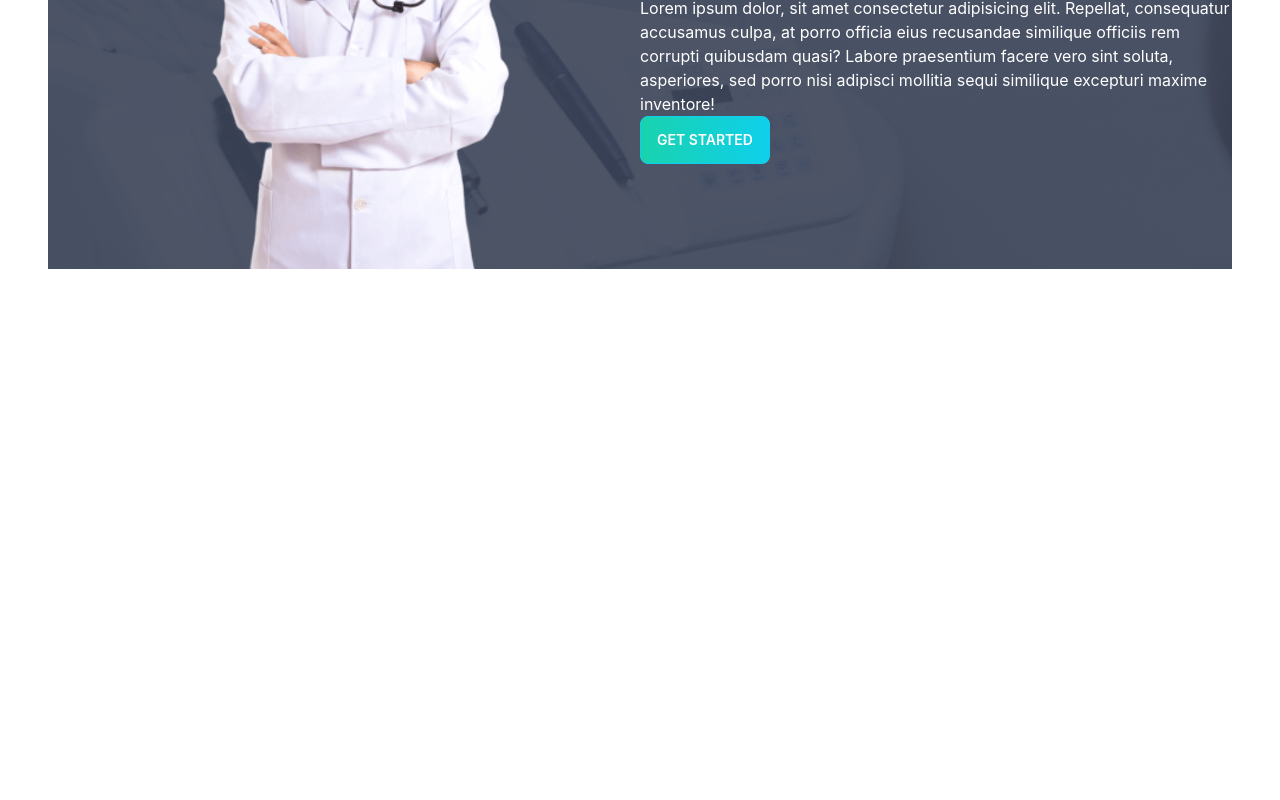
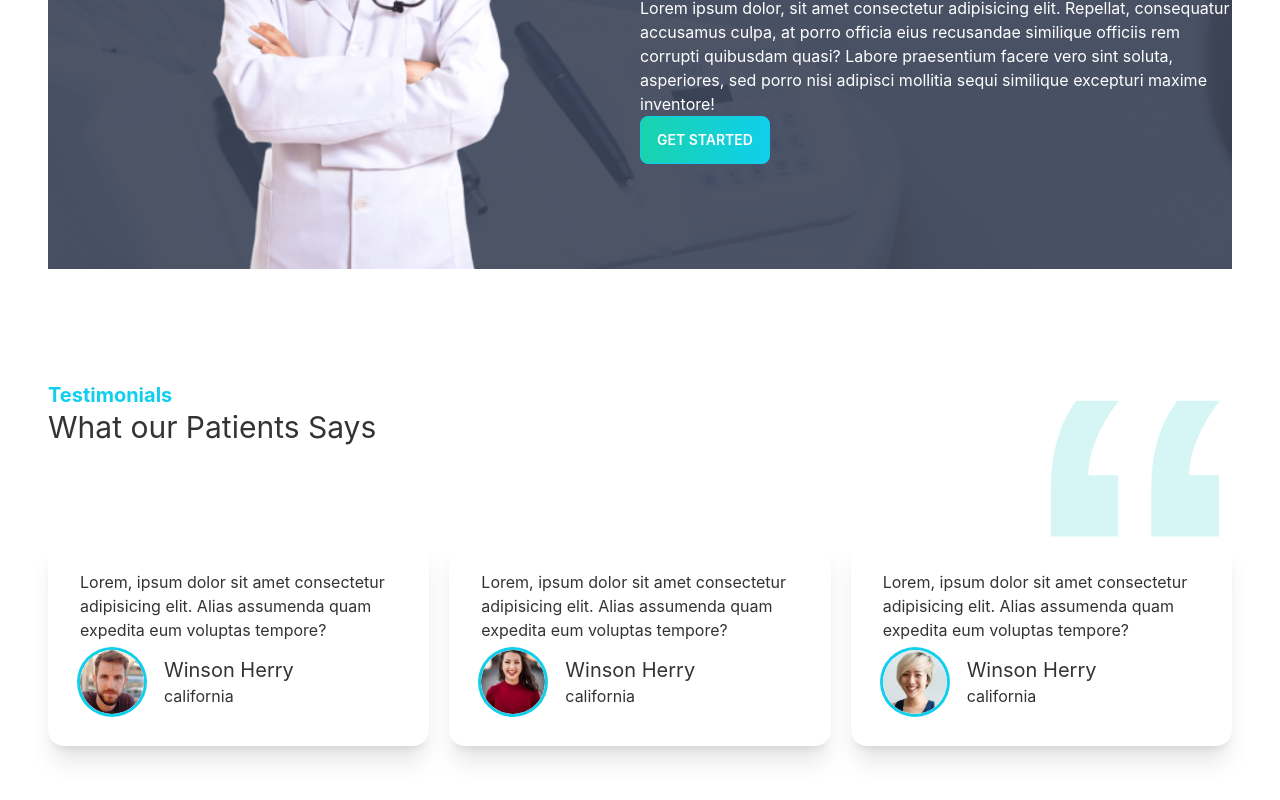
Before and after one commit to muhammadalaminwd/doctors-portal, a React (Create React App) app: page / in a window 1280 px wide. Shown: the part 2584-3384 px from the top of the page. Before the commit the page ends 2853 px from the top, so only its background shows below. Built offline with nearby package versions, Linux system fonts and the light colour scheme.

Commit message:
testimonials section done

```diff
--- a/src/Pages/Home/Home.js
+++ b/src/Pages/Home/Home.js
@@ -4,6 +4,7 @@
 import Info from './Info';
 import MakeAppointment from './MakeAppointment';
 import Services from './Services';
+import Testimonials from './Testimonials';
 
 const Home = () => {
     return (
@@ -13,6 +14,7 @@
             <Services></Services>
             <DentalCare></DentalCare>
             <MakeAppointment></MakeAppointment>
+            <Testimonials></Testimonials>
         </div>
     );
 };
--- /dev/null
+++ b/src/Pages/Home/Review.js
@@ -0,0 +1,27 @@
+import React from "react";
+
+const Review = ({ review }) => {
+  return (
+    <div class="card lg:max-w-lg bg-base-100 shadow-xl">
+      <div class="card-body">
+        <p>
+          Lorem, ipsum dolor sit amet consectetur adipisicing elit. Alias
+          assumenda quam expedita eum voluptas tempore?
+        </p>
+        <div class="flex items-center">
+          <div class="avatar">
+            <div class="w-16 rounded-full ring ring-primary ring-offset-base-100 mr-5">
+              <img src={review.img} alt=""/>
+            </div>
+          </div>
+          <div>
+            <h4 className="text-xl">{review.name}</h4>
+            <p>{review.location}</p>
+          </div>
+        </div>
+      </div>
+    </div>
+  );
+};
+
+export default Review;
--- /dev/null
+++ b/src/Pages/Home/Testimonials.js
@@ -0,0 +1,56 @@
+import React from "react";
+import quote from '../../assets/icons/quote.svg'
+import people1 from '../../assets/images/people1.png'
+import people2 from '../../assets/images/people2.png'
+import people3 from '../../assets/images/people3.png'
+import Review from "./Review";
+
+const Testimonials = () => {
+    const reviews =     [
+        {
+            _id: 1,
+            name: 'Winson Herry',
+            review: '',
+            location: 'california',
+            img: people1
+        },
+        {
+            _id: 2,
+            name: 'Winson Herry',
+            review: '',
+            location: 'california',
+            img: people2
+        },
+        {
+            _id: 3,
+            name: 'Winson Herry',
+            review: '',
+            location: 'california',
+            img: people3
+        }
+    ];
+  return (
+    <section className="my-28">
+      <div className="flex justify-between">
+        <div>
+          <h4 className="text-xl text-primary font-bold">Testimonials</h4>
+          <h2 className="text-3xl">What our Patients Says</h2>
+        </div>
+        <div>
+        <img className="w-24 lg:w-48" src={quote} alt="" />
+        </div>
+      </div>
+
+      <div className="grid grid-cols-1 md:grid-cols-2 lg:grid-cols-3 gap-5">
+      {
+          reviews.map(review => <Review
+            key={review._id}
+            review = {review}
+            ></Review>)
+      }
+      </div>
+    </section>
+  );
+};
+
+export default Testimonials;
```
